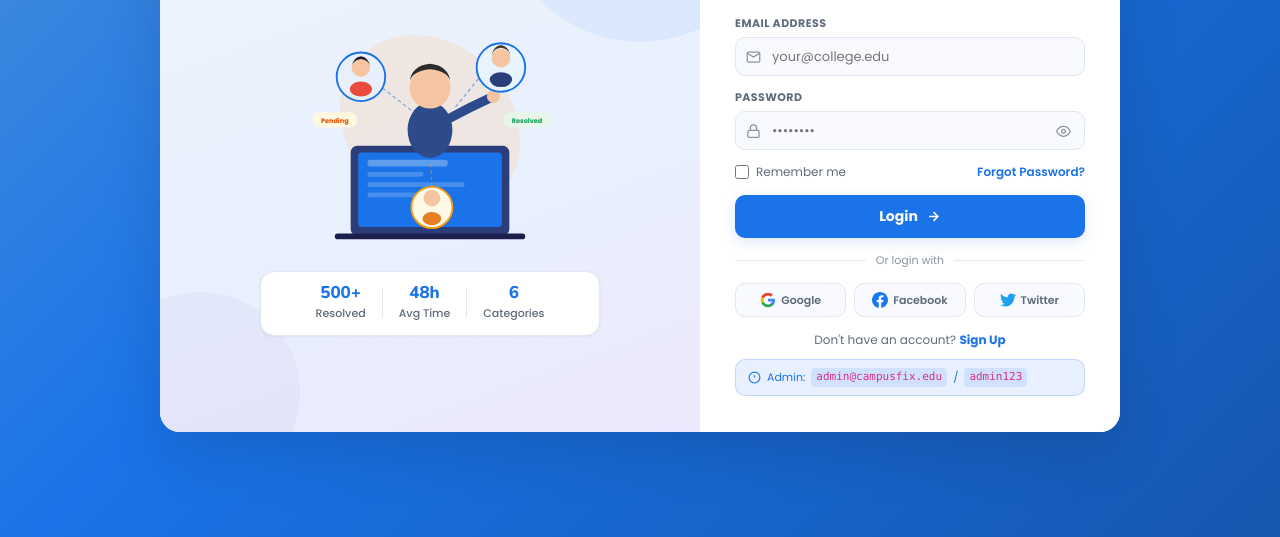
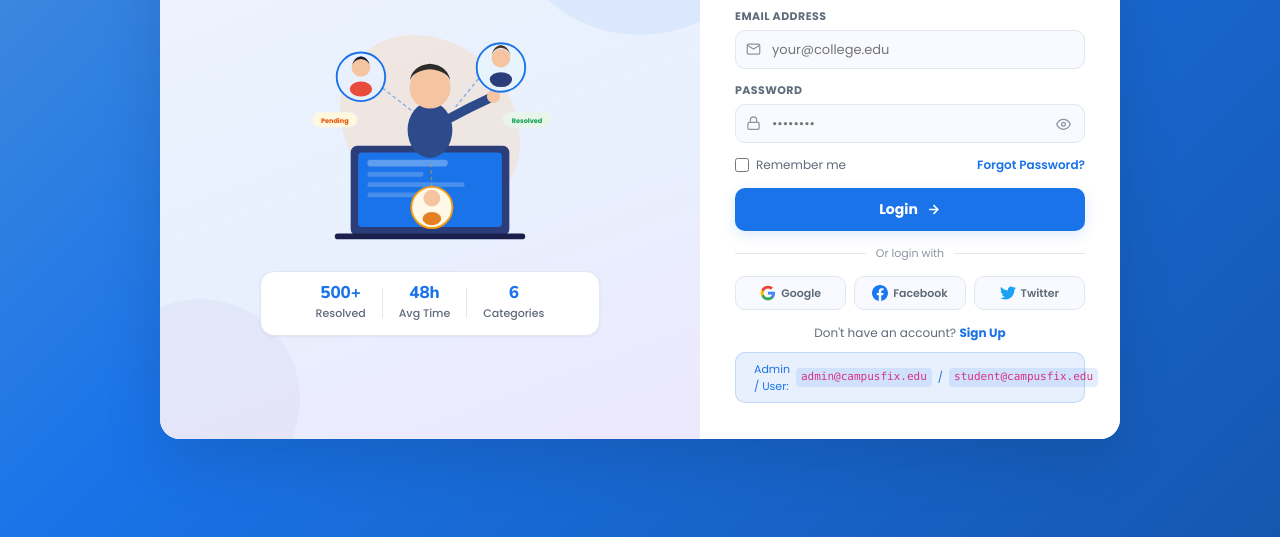
Before and after one commit to adityakale7738/CampusFix-v2, a website: page public/index.html in a window 1280 px wide. Shown: the part 263-800 px from the top of the page. Drawn offline with nearby package versions, Linux system fonts and the light colour scheme; no server answers.

Commit message:
Removed admin credentials from UI

```diff
--- a/public/index.html
+++ b/public/index.html
@@ -106,7 +106,7 @@
           <button class="soc-btn" onclick="socialLogin('Twitter')"><svg width="16" height="16" viewBox="0 0 24 24" fill="#1DA1F2"><path d="M23.953 4.57a10 10 0 01-2.825.775 4.958 4.958 0 002.163-2.723c-.951.555-2.005.959-3.127 1.184a4.92 4.92 0 00-8.384 4.482C7.69 8.095 4.067 6.13 1.64 3.162a4.822 4.822 0 00-.666 2.475c0 1.71.87 3.213 2.188 4.096a4.904 4.904 0 01-2.228-.616v.06a4.923 4.923 0 003.946 4.827 4.996 4.996 0 01-2.212.085 4.936 4.936 0 004.604 3.417 9.867 9.867 0 01-6.102 2.105c-.39 0-.779-.023-1.17-.067a13.995 13.995 0 007.557 2.209c9.053 0 13.998-7.496 13.998-13.985 0-.21 0-.42-.015-.63A9.935 9.935 0 0024 4.59z"/></svg><span>Twitter</span></button>
         </div>
         <p class="f-footer">Don't have an account? <a href="#" class="cf-link" style="font-weight:800" onclick="switchTab('register')">Sign Up</a></p>
-        <div class="admin-hint"><svg width="13" height="13" viewBox="0 0 24 24" fill="none" stroke="currentColor" stroke-width="2"><circle cx="12" cy="12" r="10"/><path d="M12 8v4M12 16h.01"/></svg> Admin: <code>admin@campusfix.edu</code> / <code>admin123</code></div>
+        <div class="admin-hint"><svg width="13" height="13" viewBox="0 0 24 24" fill="none" stroke="currentColor" stroke-width="2"><circle cx="12" cy="12" r="10"/><path d="M12 8v4M12 16h.01"/></svg> Admin / User: <code>admin@campusfix.edu</code> / <code>student@campusfix.edu</code></div>
       </div>
 
       <!-- REGISTER -->
```
